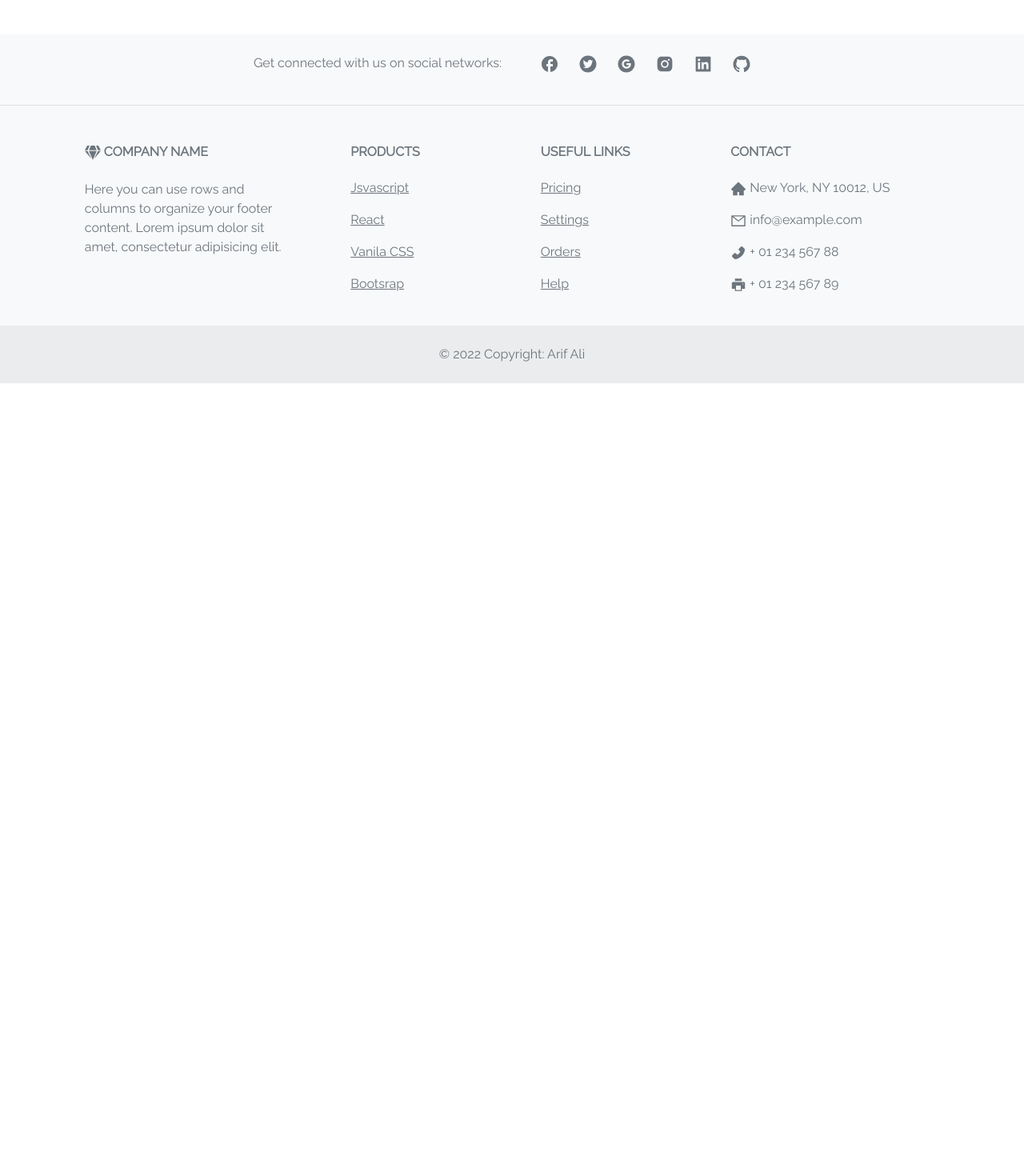
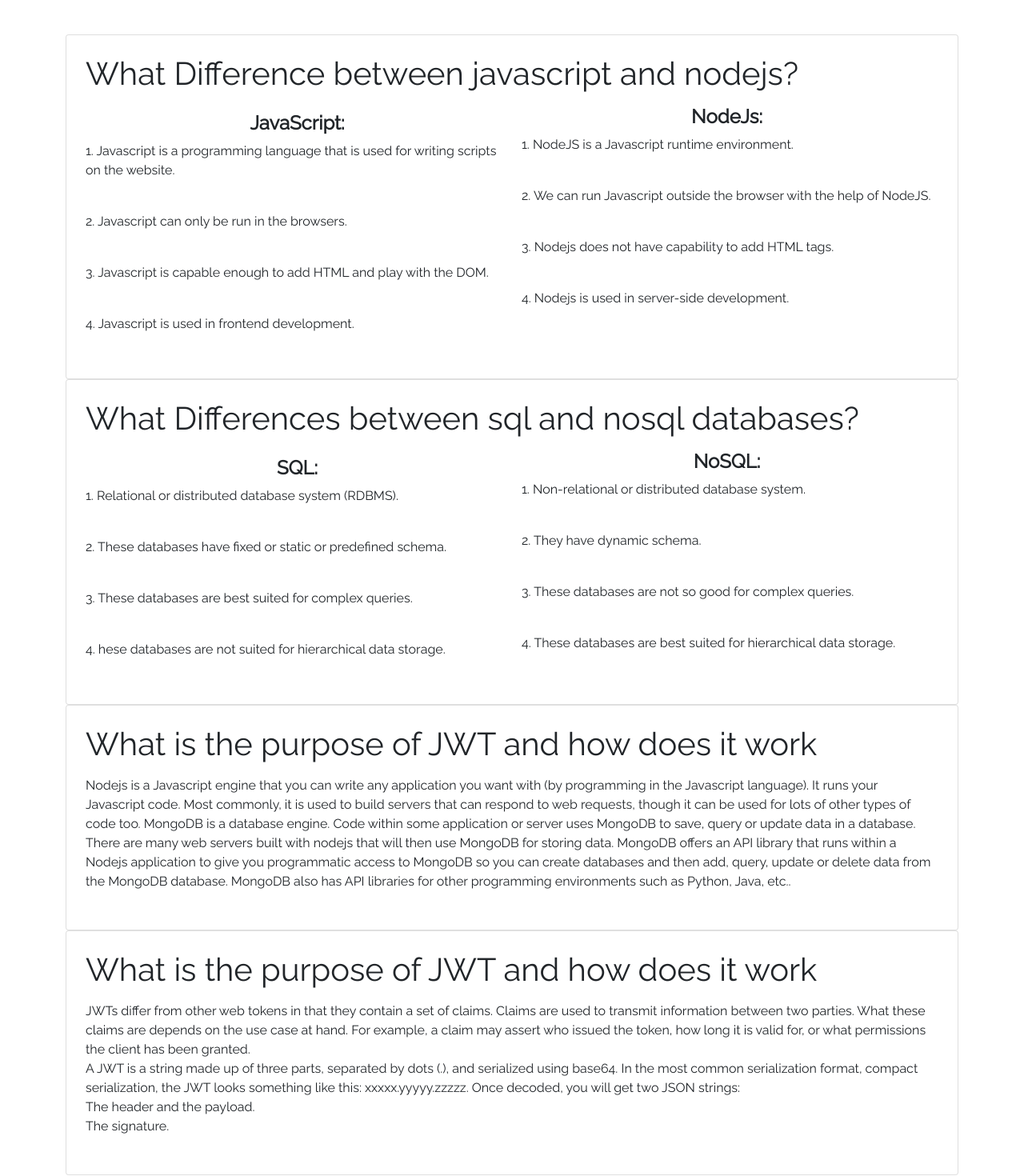
Before and after one commit to mdarifali/inventory-management-website, a React (Create React App) app: page /blogs in a window 1280 px wide. Shown: the part 60-1530 px from the top of the page at 80% size. Before the commit the page ends 800 px from the top, so only its background shows below. Built offline with nearby package versions, Linux system fonts and the light colour scheme; no server answers.

Commit message:
blogs  added

```diff
--- a/src/App.js
+++ b/src/App.js
@@ -12,6 +12,7 @@
 import AddProducts from './Componants/AddProducts/AddProducts';
 import ManageProducts from './Componants/ManageProducts/ManageProducts';
 import ProductDetails from './Componants/ProductDetails/ProductDetails';
+import Blogs from './Componants/Blogs/Blogs';
 
 
 function App() {
@@ -22,6 +23,7 @@
       <Routes>
         <Route path='/' element={<Home />} />
         <Route path='/home' element={<Home />} />
+        <Route path='/blogs' element={<Blogs />} />
         <Route path='/inventory' element={
           <RequireAuth>
             <Inventory />
--- /dev/null
+++ b/src/Componants/Blogs/Blogs.js
@@ -0,0 +1,86 @@
+import React from 'react';
+
+const Blogs = () => {
+    return (
+        <div className='container my-5'>
+            <div className='card p-4'>
+                <div className='row g-2'>
+                    <h1>What Difference between javascript and nodejs?</h1>
+                    <div className="col-md-6 my-3">
+                        <h4 className='text-center fw-bold'>JavaScript:</h4>
+                        <div className='my-2'>
+                            <p>1. Javascript is a programming language that is used for writing scripts on the website.</p><br />
+                            <p>2. Javascript can only be run in the browsers.</p><br />
+                            <p>3. Javascript is capable enough to add HTML and play with the DOM.</p><br />
+                            <p>4. Javascript is used in frontend development.</p>
+                        </div>
+                    </div>
+                    <div className="col-md-6">
+                        <h4 className='text-center fw-bold'>NodeJs:</h4>
+                        <div className='m-2'>
+                            <p>1. NodeJS is a Javascript runtime environment.</p><br />
+                            <p>2. We can run Javascript outside the browser with the help of NodeJS.</p> <br />
+                            <p>3. Nodejs does not have capability to add HTML tags.</p> <br />
+                            <p>4. Nodejs is used in server-side development.</p>
+                        </div>
+                    </div>
+                </div>
+            </div>
+            <div className='card p-4'>
+                <div className='row g-2'>
+                    <h1>What Differences between sql and nosql databases?</h1>
+                    <div className="col-md-6 my-3">
+                        <h4 className='text-center fw-bold'>SQL:</h4>
+                        <div className='my-2'>
+                            <p>1. Relational or distributed database system (RDBMS).</p><br />
+                            <p>2. These databases have fixed or static or predefined schema.</p><br />
+                            <p>3. These databases are best suited for complex queries.</p><br />
+                            <p>4. hese databases are not suited for hierarchical data storage.</p>
+                        </div>
+                    </div>
+                    <div className="col-md-6">
+                        <h4 className='text-center fw-bold'>NoSQL:</h4>
+                        <div className='m-2'>
+                            <p>1. Non-relational or distributed database system.</p><br />
+                            <p>2. They have dynamic schema.</p> <br />
+                            <p>3. These databases are not so good for complex queries.</p> <br />
+                            <p>4. These databases are best suited for hierarchical data storage.</p>
+                        </div>
+                    </div>
+                </div>
+            </div>
+            <div className="card p-4">
+                <h1>What is the purpose of JWT and how does it work</h1>
+                <div className='my-2'>
+                    <p>
+
+
+                        Nodejs is a Javascript engine that you can write any application you want with (by programming in the Javascript language). It runs your Javascript code. Most commonly, it is used to build servers that can respond to web requests, though it can be used for lots of other types of code too.
+                        MongoDB is a database engine. Code within some application or server uses MongoDB to save, query or update data in a database. There are many web servers built with nodejs that will then use MongoDB for storing data.
+                        MongoDB offers an API library that runs within a Nodejs application to give you programmatic access to MongoDB so you can create databases and then add, query, update or delete data from the MongoDB database. MongoDB also has API libraries for other programming environments such as Python, Java, etc..
+                    </p>
+                </div>
+            </div>
+            <div className="card p-4">
+                <h1>What is the purpose of JWT and how does it work</h1>
+                <div className='my-2'>
+                    <p>
+                        JWTs differ from other web tokens in that they contain a set of claims.
+                        Claims are used to transmit information between two parties.
+                        What these claims are depends on the use case at hand. For example,
+                        a claim may assert who issued the token, how long it is valid for,
+                        or what permissions the client has been granted. <br />
+                        <p>
+                            A JWT is a string made up of three parts, separated by dots (.), and serialized using base64. In the most common serialization format, compact serialization, the JWT looks something like this: xxxxx.yyyyy.zzzzz.
+                            Once decoded, you will get two JSON strings: <br />
+                            The header and the payload. <br />
+                            The signature.
+                        </p>
+                    </p>
+                </div>
+            </div>
+        </div>
+    );
+};
+
+export default Blogs;
--- a/src/Componants/Header/Header.js
+++ b/src/Componants/Header/Header.js
@@ -28,6 +28,9 @@
                                 <Link className='nav-link' to='/home'>Home</Link>
                             </div>
                             <div className='nav-item'>
+                                <Link className='nav-link' to='/blogs'>Blogs</Link>
+                            </div>
+                            <div className='nav-item'>
                                 <Link className='nav-link' to='/inventory'>Inventory</Link>
                             </div>
 
--- a/src/Componants/Inventory/Inventory.js
+++ b/src/Componants/Inventory/Inventory.js
@@ -18,7 +18,7 @@
                             <div className="card h-100 shadow-lg">
                                 <img className="card-img-top" src={product.img} alt="" />
                                 <div className="card-body">
-                                    <h4 class="card-title">{product.name}</h4>
+                                    <h4 className="card-title">{product.name}</h4>
                                     <h5>Description: </h5><p>{product.description}</p>
                                     <h5>Price: <span className='fw-bold'>${product.price}</span></h5>
                                     <p className='m-0'>Seller: {product.seller}</p>
--- a/src/Componants/Inventory/Product.js
+++ b/src/Componants/Inventory/Product.js
@@ -10,7 +10,7 @@
             <div className="card h-100 shadow-lg">
                 <img className="card-img-top" src={img} alt="" />
                 <div className="card-body">
-                    <h4 class="card-title fw-bold">{name}</h4>
+                    <h4 className="card-title fw-bold">{name}</h4>
                     <h5>Description: </h5><p>{description}</p>
                     <h5>Price: <span className='fw-bold'>${price}</span></h5>
                     <p className='m-0'>Seller: {seller}</p>
--- a/src/Componants/ProductDetails/ProductDetails.js
+++ b/src/Componants/ProductDetails/ProductDetails.js
@@ -17,7 +17,7 @@
     // handleDeliverd function //
     const handleDeliverd = () => {
         const quantity = parseFloat(product.quantity);
-        if (quantity >= 0) {
+        if (quantity <= 0) {
             return alert('Sock Out! add new quantity');
         }
         const newQuantity = parseFloat(quantity - 1);
@@ -70,9 +70,9 @@
             .then(res => res.json())
             .then(result => {
                 console.log('Success', result);
-                toast.success("New Quantity added Successfully", {
-                    position: toast.POSITION.TOP_CENTER
-                });
+                    toast.success("New Quantity added Successfully", {
+                        position: toast.POSITION.TOP_CENTER
+                    });
                 e.target.reset();
             });
     }
--- a/src/Componants/ResePasswod/ResetPassword.js
+++ b/src/Componants/ResePasswod/ResetPassword.js
@@ -11,9 +11,17 @@
 
     const [email, setEmail] = useState('');
     const [sendPasswordResetEmail, sending, error] = useSendPasswordResetEmail(auth)
-    toast.error(error, {
-        position: toast.POSITION.TOP_CENTER
-    });
+
+    if (error) {
+        toast.error(error.message, {
+            position: toast.POSITION.TOP_CENTER
+        });
+    }
+    if (sending) {
+        toast.success(sending.message, {
+            position: toast.POSITION.TOP_CENTER
+        });
+    }
 
     return (
         <section className="vh-100">
--- a/src/Componants/useHook/useHook.js
+++ b/src/Componants/useHook/useHook.js
@@ -1,4 +1,5 @@
 import React, { useEffect, useState } from 'react';
+import LoadingSpinner from '../LoadingSpinner/LoadingSpinner';
 
 const useHook = () => {
     const [products, setProducts] = useState([]);
```
Also changed, not shown: src/Componants/Footer/Footer.js (+29 -29 lines), src/Componants/Home/HomePage.js (+7 -7 lines).
